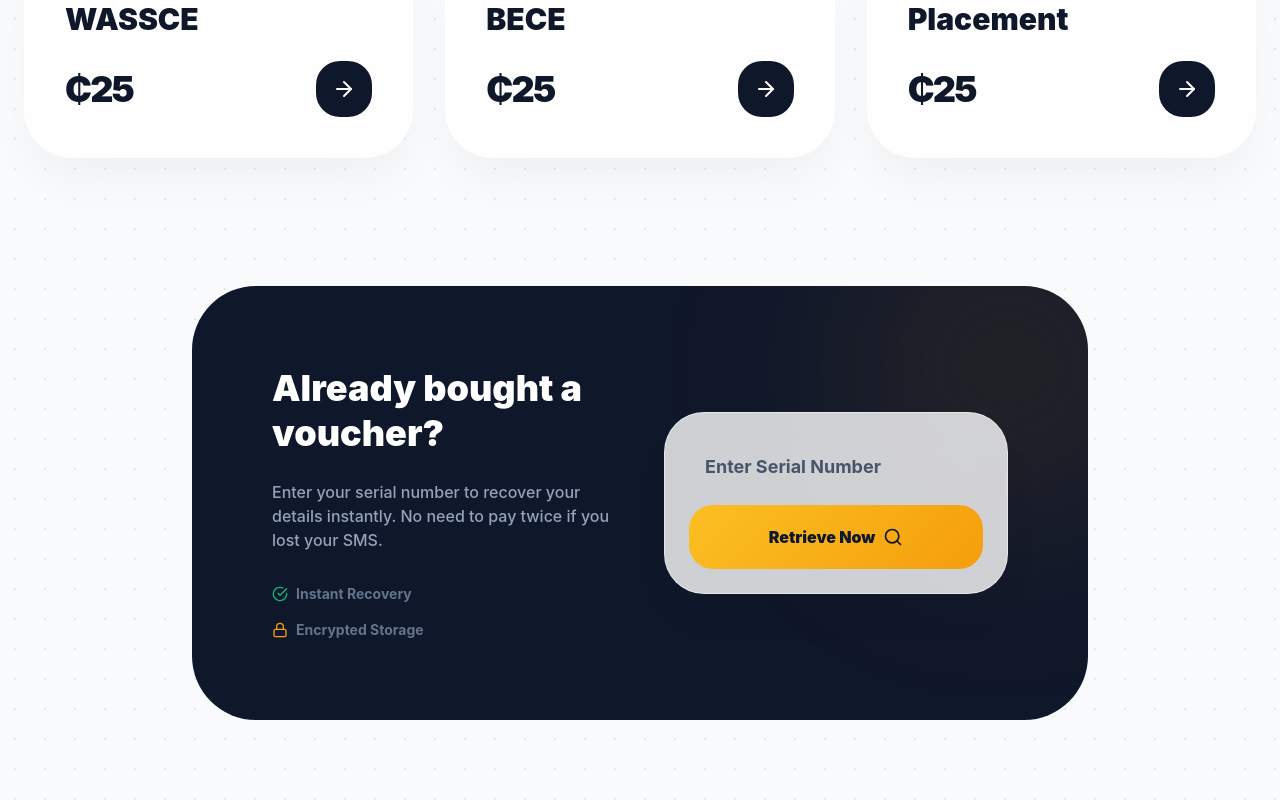
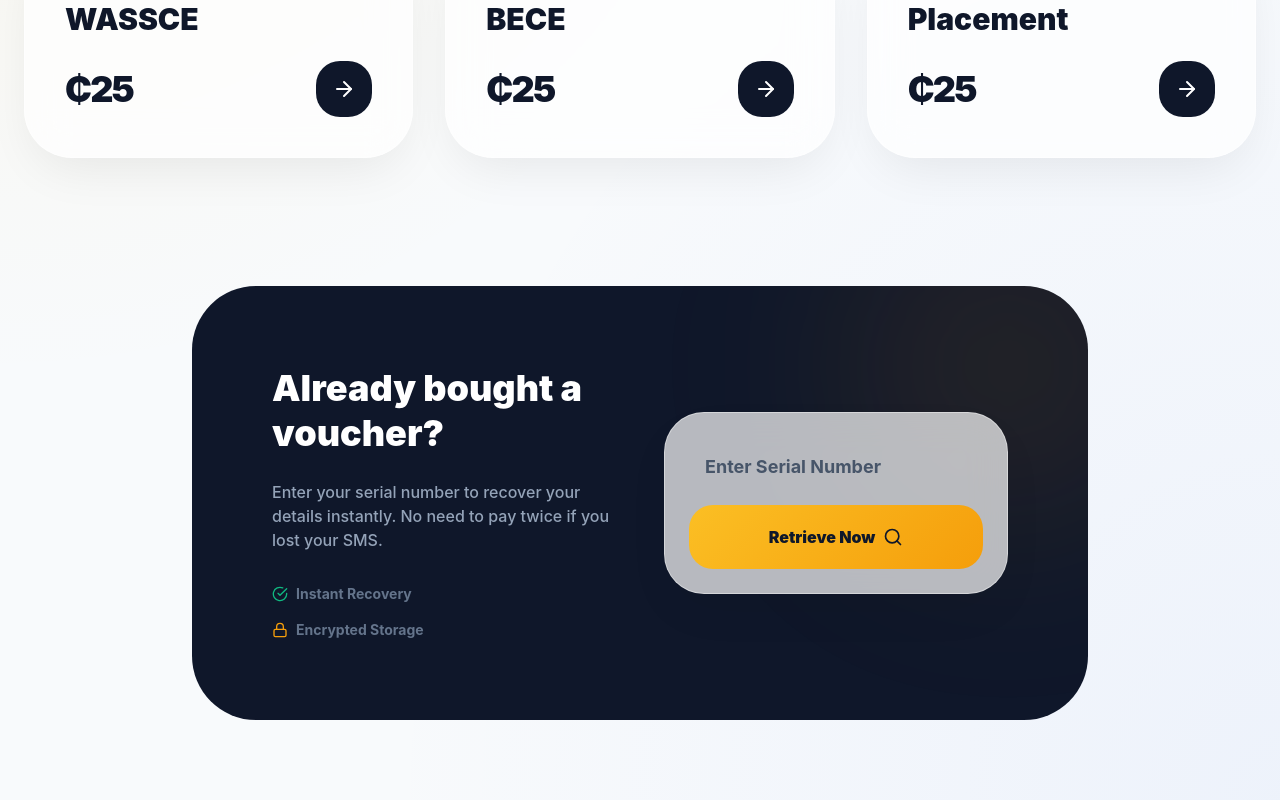
Before and after one commit to authenticcheckers/waecvoucherpfront, a Next.js app: page / in a window 1280 px wide. Shown: the part 626-1426 px from the top of the page. Built offline with nearby package versions, Linux system fonts and the light colour scheme; no server answers.

Commit message:
Update globals.css

```diff
--- a/app/globals.css
+++ b/app/globals.css
@@ -11,26 +11,30 @@ body {
   background-color: #f8fafc;
   color: #1e293b;
   font-family: 'Inter', sans-serif;
+  -webkit-font-smoothing: antialiased;
 }
 
+/* Premium Glassmorphism */
 .glass {
-  background: rgba(255, 255, 255, 0.8);
-  backdrop-filter: blur(16px);
-  border: 1px solid rgba(255, 255, 255, 0.5);
-  box-shadow: 0 25px 50px -12px rgba(0, 0, 0, 0.05);
+  background: rgba(255, 255, 255, 0.7);
+  backdrop-filter: blur(20px);
+  border: 1px solid rgba(255, 255, 255, 0.4);
+  box-shadow: 0 20px 50px -12px rgba(0, 0, 0, 0.08);
 }
 
 .btn-premium {
   background: linear-gradient(135deg, #fbbf24 0%, #f59e0b 100%);
-  transition: all 0.3s cubic-bezier(0.4, 0, 0.2, 1);
+  transition: all 0.4s cubic-bezier(0.175, 0.885, 0.32, 1.275);
 }
 
 .btn-premium:hover {
-  transform: translateY(-2px);
-  box-shadow: 0 12px 24px -6px rgba(245, 158, 11, 0.4);
+  transform: translateY(-3px) scale(1.02);
+  box-shadow: 0 15px 30px -5px rgba(245, 158, 11, 0.5);
 }
 
-.bg-grid {
-  background-image: radial-gradient(#e2e8f0 1px, transparent 1px);
-  background-size: 30px 30px;
+.bg-mesh {
+  background-color: #f8fafc;
+  background-image:
+    radial-gradient(at 0% 0%, rgba(251, 191, 36, 0.1) 0, transparent 50%),
+    radial-gradient(at 100% 100%, rgba(37, 99, 235, 0.05) 0, transparent 50%);
 }
```
